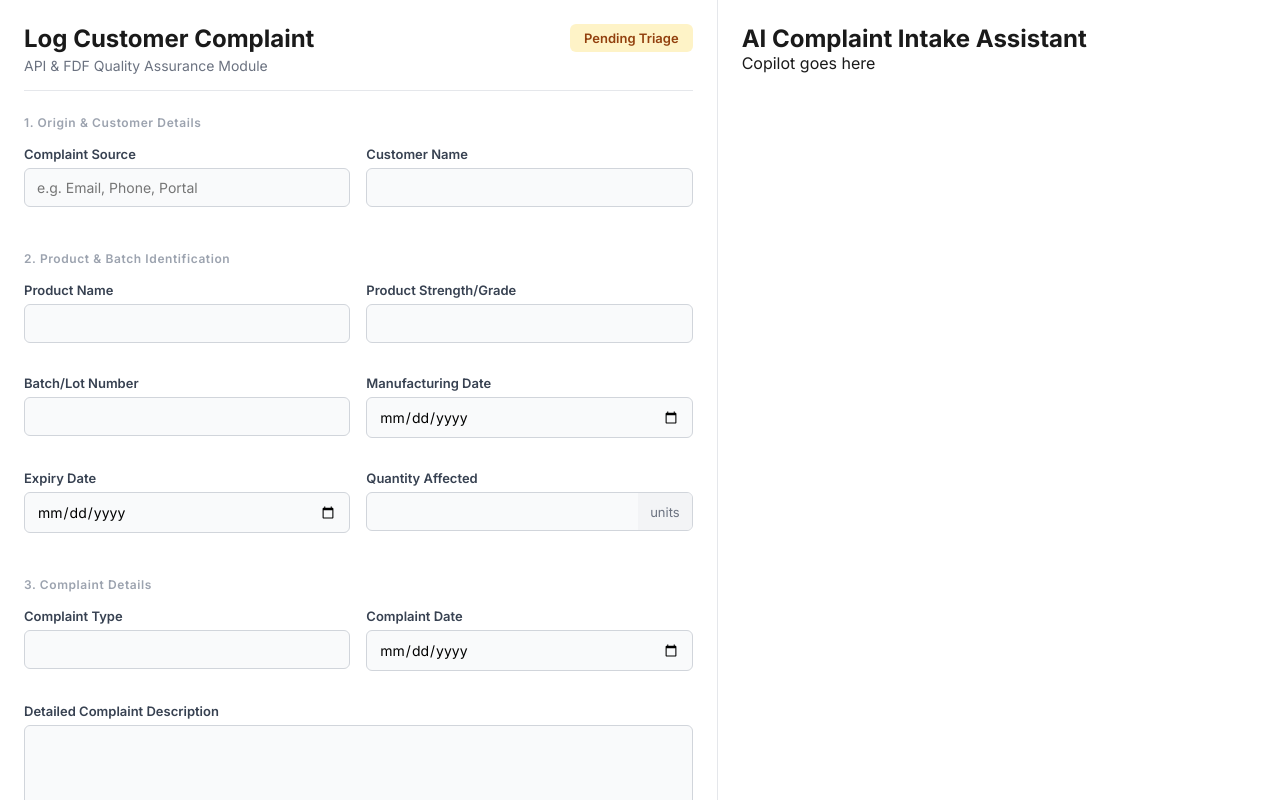
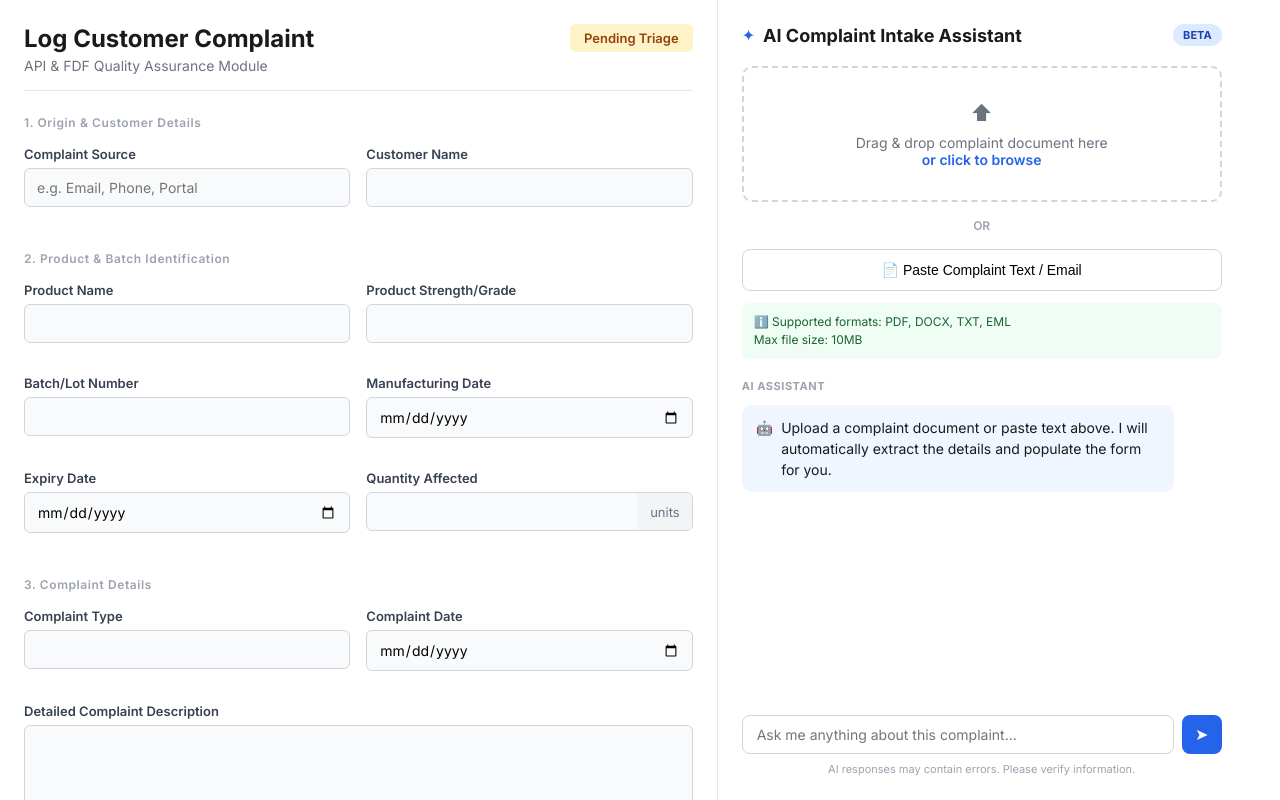
Before and after one commit to Shilpa3107/complaint-management-system, a React app in the folder frontend/: page / in a window 1280 px wide. Built offline with nearby package versions, Linux system fonts and the light colour scheme; the HTML template or start-up script is replaced by a standard one.

Commit message:
Phase 7 step 3: AI copilot panel UI - upload zone, paste toggle, chat interface (static)

```diff
--- /dev/null
+++ b/frontend/src/components/AICopilotPanel.css
@@ -0,0 +1,184 @@
+.copilot-panel {
+  display: flex;
+  flex-direction: column;
+  height: 100%;
+  max-width: 480px;
+}
+
+.copilot-header {
+  display: flex;
+  justify-content: space-between;
+  align-items: center;
+  margin-bottom: 20px;
+}
+
+.copilot-title {
+  display: flex;
+  align-items: center;
+  gap: 8px;
+}
+
+.copilot-title h2 {
+  font-size: 18px;
+  font-weight: 700;
+}
+
+.sparkle {
+  color: #2563eb;
+}
+
+.beta-badge {
+  background: #dbeafe;
+  color: #1e40af;
+  font-size: 11px;
+  font-weight: 700;
+  padding: 4px 10px;
+  border-radius: 12px;
+}
+
+.upload-zone {
+  border: 2px dashed #d1d5db;
+  border-radius: 10px;
+  padding: 32px 16px;
+  text-align: center;
+  cursor: pointer;
+  color: #6b7280;
+  font-size: 14px;
+  margin-bottom: 16px;
+}
+
+.upload-zone:hover {
+  border-color: #2563eb;
+  background: #f8fafc;
+}
+
+.upload-icon {
+  font-size: 22px;
+  margin-bottom: 8px;
+}
+
+.upload-link {
+  color: #2563eb;
+  font-weight: 600;
+}
+
+.divider-or {
+  text-align: center;
+  color: #9ca3af;
+  font-size: 12px;
+  font-weight: 600;
+  margin-bottom: 16px;
+}
+
+.paste-text-btn {
+  width: 100%;
+  padding: 12px;
+  border: 1px solid #d1d5db;
+  border-radius: 8px;
+  background: white;
+  font-size: 14px;
+  font-weight: 500;
+  cursor: pointer;
+  margin-bottom: 12px;
+}
+
+.paste-textarea {
+  width: 100%;
+  padding: 10px 12px;
+  border: 1px solid #d1d5db;
+  border-radius: 8px;
+  font-family: inherit;
+  font-size: 14px;
+  margin-bottom: 12px;
+  resize: vertical;
+}
+
+.supported-formats {
+  background: #f0fdf4;
+  color: #166534;
+  font-size: 12px;
+  padding: 10px 12px;
+  border-radius: 8px;
+  margin-bottom: 20px;
+  line-height: 1.5;
+}
+
+.chat-section {
+  flex: 1;
+  display: flex;
+  flex-direction: column;
+  min-height: 0;
+}
+
+.chat-section h4 {
+  font-size: 11px;
+  font-weight: 700;
+  color: #9ca3af;
+  letter-spacing: 0.05em;
+  margin-bottom: 12px;
+}
+
+.chat-messages {
+  flex: 1;
+  overflow-y: auto;
+  display: flex;
+  flex-direction: column;
+  gap: 10px;
+}
+
+.chat-bubble {
+  padding: 12px 14px;
+  border-radius: 10px;
+  font-size: 14px;
+  line-height: 1.5;
+  max-width: 90%;
+}
+
+.chat-bubble.assistant {
+  background: #eff6ff;
+  display: flex;
+  gap: 8px;
+  align-self: flex-start;
+}
+
+.chat-bubble.user {
+  background: #2563eb;
+  color: white;
+  align-self: flex-end;
+}
+
+.bot-icon {
+  flex-shrink: 0;
+}
+
+.chat-input-row {
+  display: flex;
+  gap: 8px;
+  margin-top: 16px;
+}
+
+.chat-input-row input {
+  flex: 1;
+  padding: 10px 14px;
+  border: 1px solid #d1d5db;
+  border-radius: 8px;
+  font-size: 14px;
+  font-family: inherit;
+}
+
+.chat-input-row button {
+  background: #2563eb;
+  color: white;
+  border: none;
+  border-radius: 8px;
+  width: 40px;
+  cursor: pointer;
+  font-size: 16px;
+}
+
+.disclaimer {
+  font-size: 11px;
+  color: #9ca3af;
+  text-align: center;
+  margin-top: 8px;
+}
--- a/frontend/src/components/AICopilotPanel.jsx
+++ b/frontend/src/components/AICopilotPanel.jsx
@@ -1,8 +1,118 @@
+import { useState, useRef } from 'react'
+import './AICopilotPanel.css'
+
 function AICopilotPanel() {
+  const [mode, setMode] = useState('upload') // 'upload' | 'paste'
+  const [pastedText, setPastedText] = useState('')
+  const [chatInput, setChatInput] = useState('')
+  const [messages, setMessages] = useState([
+    { role: 'assistant', content: 'Upload a complaint document or paste text above. I will automatically extract the details and populate the form for you.' },
+  ])
+  const [selectedFileName, setSelectedFileName] = useState(null)
+  const fileInputRef = useRef(null)
+
+ const handleFileSelect = (e) => {
+  const file = e.target.files[0]
+  if (file) {
+    setSelectedFileName(file.name)
+    console.log('File selected:', file.name)
+  }
+}
+
+const handleDrop = (e) => {
+  e.preventDefault()
+  const file = e.dataTransfer.files[0]
+  if (file) {
+    setSelectedFileName(file.name)
+    console.log('File dropped:', file.name)
+  }
+}
+
+  const handleSendChat = () => {
+    if (!chatInput.trim()) return
+    setMessages([...messages, { role: 'user', content: chatInput }])
+    setChatInput('')
+    // Real copilot API call comes in Phase 8
+  }
+
   return (
-    <div>
-      <h2>AI Complaint Intake Assistant</h2>
-      <p>Copilot goes here</p>
+    <div className="copilot-panel">
+      <div className="copilot-header">
+        <div className="copilot-title">
+          <span className="sparkle">✦</span>
+          <h2>AI Complaint Intake Assistant</h2>
+        </div>
+        <span className="beta-badge">BETA</span>
+      </div>
+
+      <div
+  className="upload-zone"
+  onDragOver={(e) => e.preventDefault()}
+  onDrop={handleDrop}
+  onClick={() => fileInputRef.current.click()}
+>
+  <div className="upload-icon">⬆</div>
+  {selectedFileName ? (
+    <p><strong>{selectedFileName}</strong> selected</p>
+  ) : (
+    <>
+      <p>Drag &amp; drop complaint document here</p>
+      <p className="upload-link">or click to browse</p>
+    </>
+  )}
+  <input
+    type="file"
+    ref={fileInputRef}
+    style={{ display: 'none' }}
+    accept=".pdf,.docx,.txt,.eml"
+    onChange={handleFileSelect}
+  />
+</div>
+
+      <div className="divider-or">OR</div>
+
+      <button className="paste-text-btn" onClick={() => setMode(mode === 'paste' ? 'upload' : 'paste')}>
+        📄 Paste Complaint Text / Email
+      </button>
+
+      {mode === 'paste' && (
+        <textarea
+          className="paste-textarea"
+          rows={5}
+          placeholder="Paste complaint email or document text here..."
+          value={pastedText}
+          onChange={(e) => setPastedText(e.target.value)}
+        />
+      )}
+
+      <div className="supported-formats">
+        ℹ️ Supported formats: PDF, DOCX, TXT, EML<br />
+        Max file size: 10MB
+      </div>
+
+      <div className="chat-section">
+        <h4>AI ASSISTANT</h4>
+        <div className="chat-messages">
+          {messages.map((msg, i) => (
+            <div key={i} className={`chat-bubble ${msg.role}`}>
+              {msg.role === 'assistant' && <span className="bot-icon">🤖</span>}
+              <span>{msg.content}</span>
+            </div>
+          ))}
+        </div>
+      </div>
+
+      <div className="chat-input-row">
+        <input
+          type="text"
+          placeholder="Ask me anything about this complaint..."
+          value={chatInput}
+          onChange={(e) => setChatInput(e.target.value)}
+          onKeyDown={(e) => e.key === 'Enter' && handleSendChat()}
+        />
+        <button onClick={handleSendChat}>➤</button>
+      </div>
+      <p className="disclaimer">AI responses may contain errors. Please verify information.</p>
     </div>
   )
 }
```
